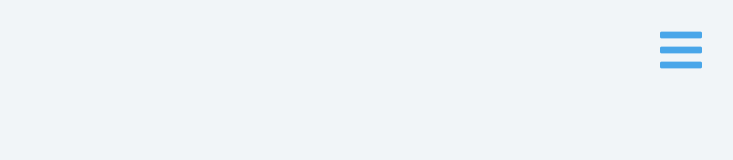
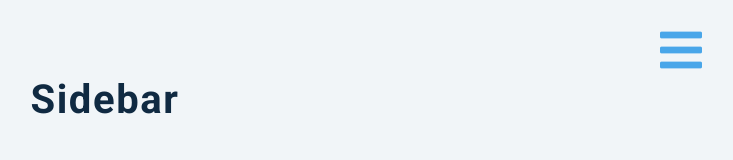
Before and after one commit to mdfahim18/js-sidebar, a plain HTML site: page index.html in a window 1280 px wide. Shown: the whole page, without its empty margins (535-1268 px from the left). Drawn offline with nearby package versions, Linux system fonts and the light colour scheme.

Commit message:
header added

```diff
--- a/index.html
+++ b/index.html
@@ -15,6 +15,7 @@
     <button class="sidebar-toggle">
       <i class="fas fa-bars"></i>
     </button>
+    <h2 class="header">Sidebar</h2>
     <aside class="sidebar">
       <div class="sidebar-header">
         <h4>JavaScript</h4>
--- a/style.css
+++ b/style.css
@@ -156,6 +156,10 @@ main {
 Sidebar
 ===============
 */
+.header {
+  text-align: center;
+  margin-top: 5rem;
+}
 .sidebar-toggle {
   position: fixed;
   top: 2rem;
```
